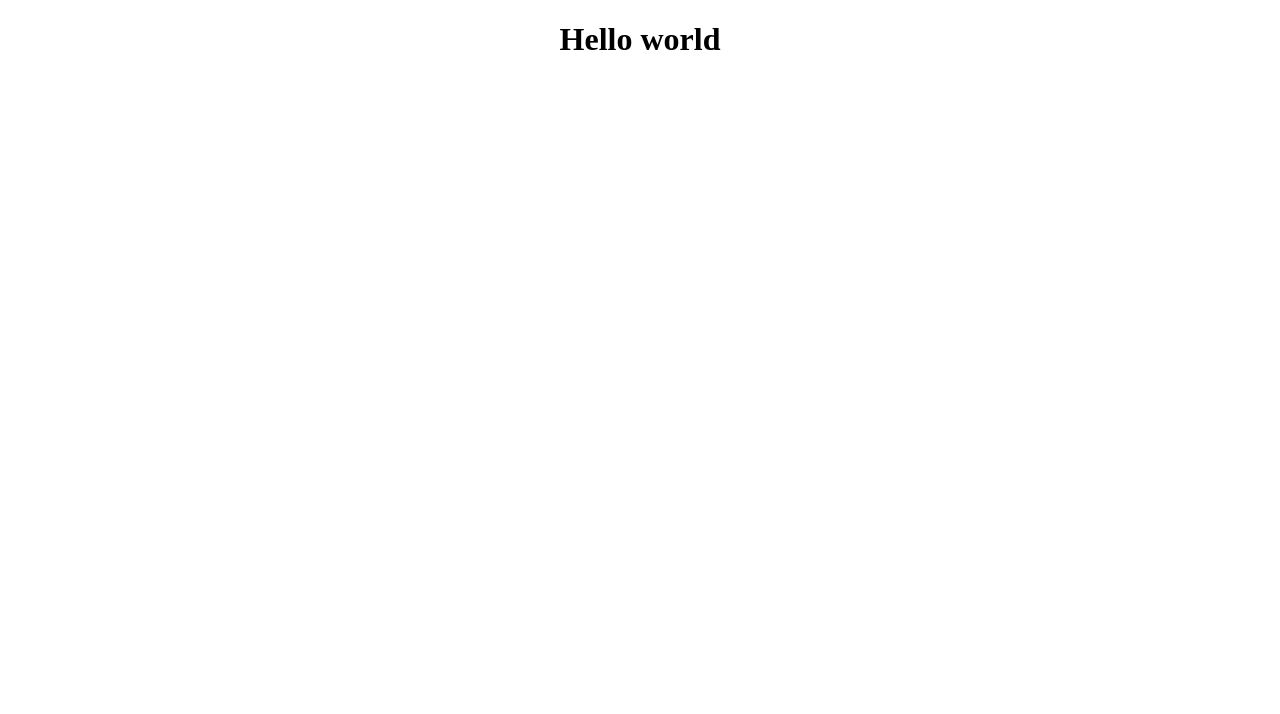
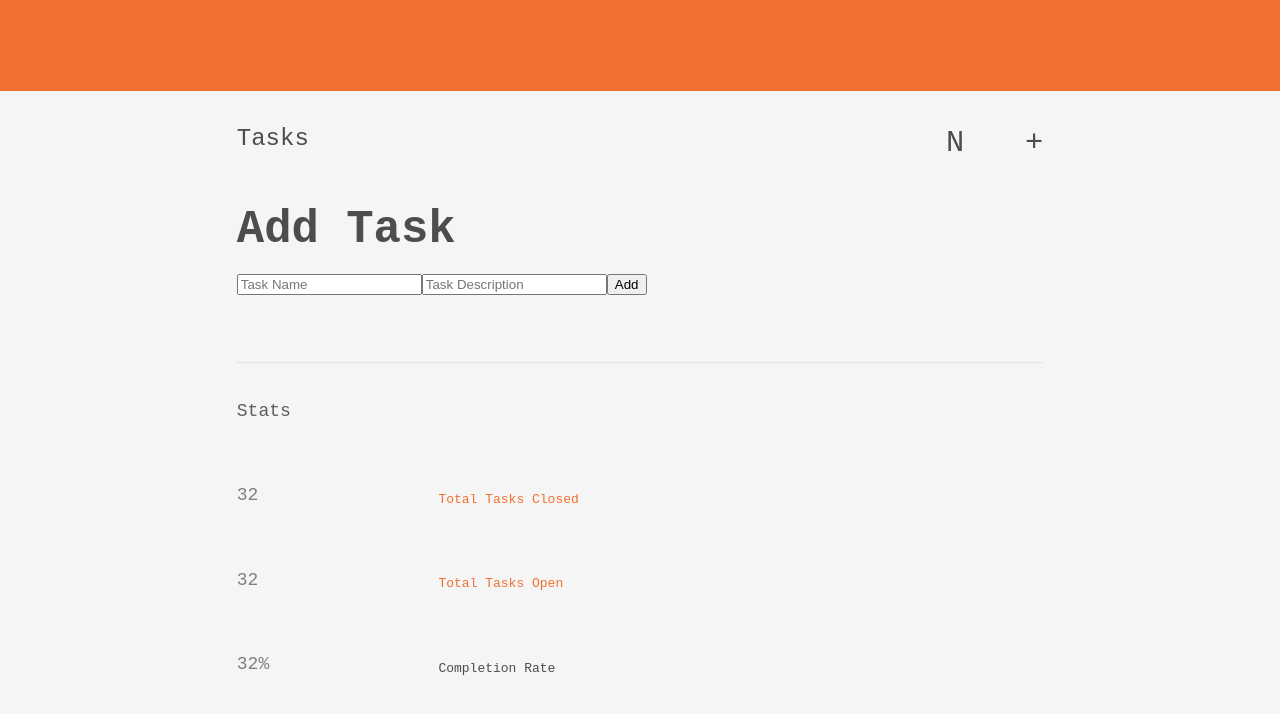
Before and after one commit to oloomoses/my_tasks, a React (Create React App) app: page / in a window 1280 px wide. Shown: the top 714 px of the page. Built offline with nearby package versions, Linux system fonts and the light colour scheme.

Commit message:
Create and style the main page

```diff
--- a/src/App.css
+++ b/src/App.css
@@ -1,38 +1,162 @@
+/* RESETS */
+*,
+*::before,
+*::after {
+  box-sizing: border-box;
+}
+*:focus {
+  outline: 3px dashed #228bec;
+  outline-offset: 0;
+}
+/* html {
+  font: 62.5% / 1.15 sans-serif;
+} */
+h1,
+h2 {
+  margin-bottom: 0;
+}
+ul {
+  list-style: none;
+  padding: 0;
+}
+/* button {
+  border: none;
+  margin: 0;
+  padding: 0;
+  width: auto;
+  overflow: visible;
+  background: transparent;
+  color: inherit;
+  font: inherit;
+  line-height: normal;
+  -webkit-font-smoothing: inherit;
+  -moz-osx-font-smoothing: inherit;
+  -webkit-appearance: none;
+} */
+/* button::-moz-focus-inner {
+  border: 0;
+} */
+/* button,
+input,
+optgroup,
+select,
+textarea {
+  font-family: inherit;
+  font-size: 100%;
+  line-height: 1.15;
+  margin: 0;
+} */
+/* button,
+input {
+  overflow: visible;
+}
+input[type="text"] {
+  border-radius: 0;
+} */
+body {
+  width: 100%;
+  margin: 0 auto;
+  font-family:'Courier New', Courier, monospace;
+  background-color: #f5f5f5;
+  color: #4d4d4d;
+}
+@media screen and (min-width: 620px) {
+  body {
+    font-size: 1.9rem;
+    line-height: 1.31579;
+  }
+}
+/* END RESET */
+
 .App {
-  text-align: center;
+  width: 100%;
+  max-width: 58rem;
+  margin: 0 auto;
+}
+.container {
+  margin-left: 2em;
+  margin-right: 2em;
 }
 
-.App-logo {
-  height: 40vmin;
-  pointer-events: none;
+.nav {
+  display: grid;
+  grid-template-columns: 2fr 1fr;
+  margin-top: 2rem;
 }
 
-@media (prefers-reduced-motion: no-preference) {
-  .App-logo {
-    animation: App-logo-spin infinite 20s linear;
-  }
+.icons {
+  justify-self: end;
+  display: flex;
+  grid-template-columns: 1fr 1fr;
+  gap: 2em;
 }
 
-.App-header {
-  background-color: #282c34;
-  min-height: 100vh;
-  display: flex;
-  flex-direction: column;
-  align-items: center;
-  justify-content: center;
-  font-size: calc(10px + 2vmin);
-  color: white;
+.header-title {
+  font-size: x-large;
+  font-weight: 500;
 }
 
-.App-link {
-  color: #61dafb;
+.task-list {
+  margin-top: 2em;
 }
 
-@keyframes App-logo-spin {
-  from {
-    transform: rotate(0deg);
-  }
-  to {
-    transform: rotate(360deg);
-  }
+.task {
+  display: grid;
+  grid-template-columns: 20% 60% 20%;
+  margin-top: 1em;
 }
+
+.avatar {
+  /* margin-right: 2em; */
+}
+
+.task-td {
+  color: #696767;
+  justify-self: start;
+}
+
+.task-description {
+  font-size: x-small;
+  color: #a7a4a4;
+}
+
+.cb {
+  justify-self: self-end;
+}
+
+.stats-title {
+  font-size: large;
+  margin-top: 2em;
+  opacity: 0.9;
+}
+
+.stat {
+  display: grid;
+  margin-top: 2em;
+  grid-template-columns: 1fr 3fr;
+  align-items: end;
+}
+
+.percentage-description, .stat-description {
+  font-size: small;
+}
+
+.stat-description {
+  color: #F17031;
+}
+
+.stat-value {
+  font-size: large;
+  opacity: 0.7;
+}
+
+hr {
+  margin-top: 2em;
+  opacity: 0.2;
+}
+
+.header-background {
+  background-color: #F17031;
+  width: 100%;
+  height: 3em;
+}
--- a/src/App.js
+++ b/src/App.js
@@ -1,10 +1,46 @@
 import './App.css';
+import Nav from './components/Nav';
+import Stats from './components/Stats';
+// import TaskList from './components/TaskList';
 
 function App() {
   return (
-    <div className="App">
-      <h1>Hello world</h1>
-    </div>
+    <>
+      <div className="header-background" />
+      <div className="App">
+        <div className="container">
+
+          <Nav />
+          {/* <TaskList /> */}
+          <form>
+            <h2 className="form-title">Add Task</h2>
+            <input
+              type="text"
+              className="input input__lg"
+              name="text"
+              autoComplete="off"
+              placeholder="Task Name"
+            />
+
+            <input
+              type="text"
+              className="input input__lg"
+              name="text"
+              placeholder="Task Description"
+              autoComplete="off"
+            />
+
+            <button type="submit" className="btn">
+              Add
+            </button>
+          </form>
+          <hr />
+
+          <Stats />
+
+        </div>
+      </div>
+    </>
   );
 }
 
--- /dev/null
+++ b/src/components/Nav.js
@@ -0,0 +1,13 @@
+import React from 'react';
+
+const Nav = () => (
+  <div className="nav">
+    <div className="header-title">Tasks</div>
+    <div className="icons">
+      <div className="night-mode">N</div>
+      <div className="add-icon">+</div>
+    </div>
+  </div>
+);
+
+export default Nav;
--- /dev/null
+++ b/src/components/Stats.js
@@ -0,0 +1,26 @@
+import React from 'react';
+
+const Stats = () => (
+  <>
+    <div className="stats-title">Stats</div>
+    <ul className="stats">
+      <li className="stat stack-small">
+        <div className="stat-value">32</div>
+        <div className="stat-description">Total Tasks Closed</div>
+      </li>
+
+      <li className="stat stack-small">
+        <div className="stat-value">32</div>
+        <div className="stat-description">Total Tasks Open</div>
+      </li>
+
+      <li className="stat stack-small">
+        <div className="stat-value">32%</div>
+        <div className="percentage-description">Completion Rate</div>
+      </li>
+    </ul>
+
+  </>
+);
+
+export default Stats;
--- /dev/null
+++ b/src/components/TaskList.js
@@ -0,0 +1,55 @@
+import React from 'react';
+
+const TaskList = () => (
+  <ul className="task-list">
+    <li className="task stack-small">
+      <div className="avatar">
+        A
+      </div>
+
+      <div className="task-td">
+        <div className="task-title">Task 1 Name</div>
+        <div className="task-description">Any meal of the day</div>
+      </div>
+
+      <div className="cb">
+        <input id="todo-0" type="checkbox" defaultChecked />
+      </div>
+
+    </li>
+
+    <li className="task stack-small">
+      <div className="avatar">
+        A
+      </div>
+
+      <div className="task-td">
+        <div className="task-title">Task 2 Name</div>
+        <div className="task-description">Double GDP Assesment</div>
+      </div>
+
+      <div className="cb">
+        <input id="todo-0" type="checkbox" defaultChecked />
+      </div>
+
+    </li>
+
+    <li className="task stack-small">
+      <div className="avatar">
+        A
+      </div>
+
+      <div className="task-td">
+        <div className="task-title">Task 3 Name</div>
+        <div className="task-description">Nap or night time.</div>
+      </div>
+
+      <div className="cb">
+        <input id="todo-0" type="checkbox" defaultChecked />
+      </div>
+
+    </li>
+  </ul>
+);
+
+export default TaskList;
```
